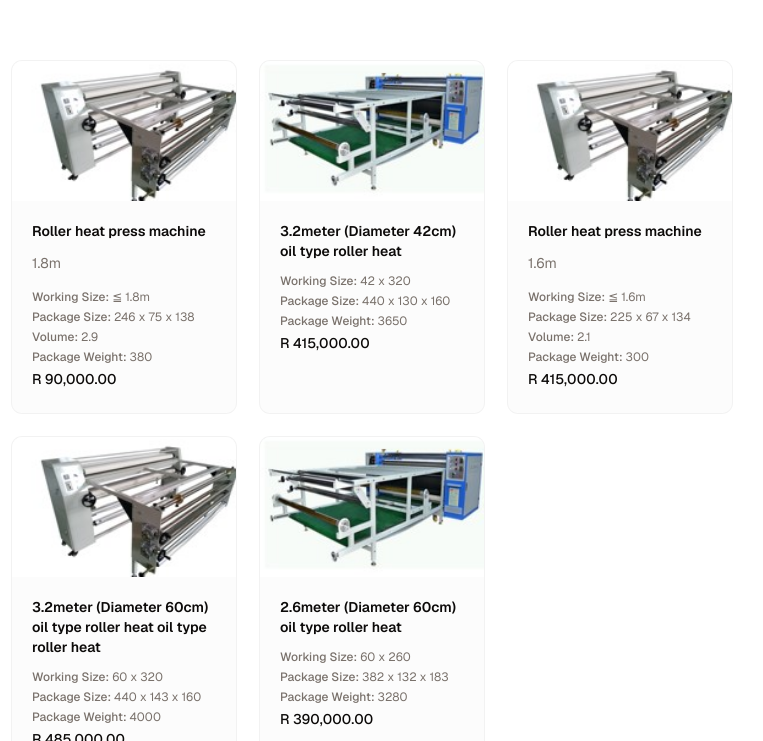
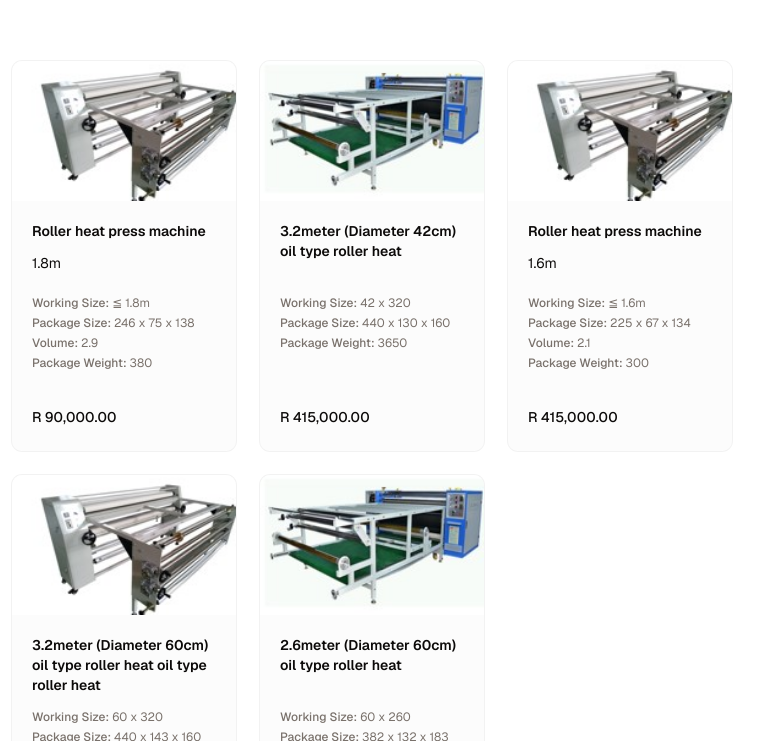
Before and after one commit to brady-kelly/nirex-web-shadcn, a Next.js app: page / in a window 1280 px wide. Shown: the part 211-952 px from the top of the page, without its empty margins (268-1031 px from the left). Built offline with nearby package versions, Linux system fonts and the light colour scheme.

Commit message:
Card content sections aligned

```diff
--- a/src/components/product/productCard.tsx
+++ b/src/components/product/productCard.tsx
@@ -52,16 +52,19 @@ export function ProductCard({
 
             {/* Card Content */}
             <div className="p-5">
-                <div className="flex items-center gap-3 mb-3">
+                <div className="h-16 min-h16 mb-2.5 ">
+                    <div className="flex items-start gap-3 mb-3">
                         <p className="text-sm font-semibold">{heading}</p>
                     </div>
 
                     {subHeading && subHeading.length > 0 && (
-                    <p className="text-sm text-muted-foreground mb-4 line-clamp-2">
+                        <p className="text-sm mb-4 line-clamp-2">
                             {subHeading}
                         </p>
                     )}
+                </div>
 
+                <div className=" h-28 min-h-28">
                     {workingSize && workingSize.length > 0 && (
                         <p className="text-xs text-muted-foreground mb-1">
                             <span className="font-medium">Working Size:</span> {workingSize}
@@ -85,6 +88,7 @@ export function ProductCard({
                             <span className="font-medium">Package Weight:</span> {packageWeight}
                         </p>
                     )}
+                </div>
 
                 <p className="text-sm mb-1">
                     <span className="font-medium">{localPrice}</span>
```
Lines whose indentation alone changed are shown as unchanged.
